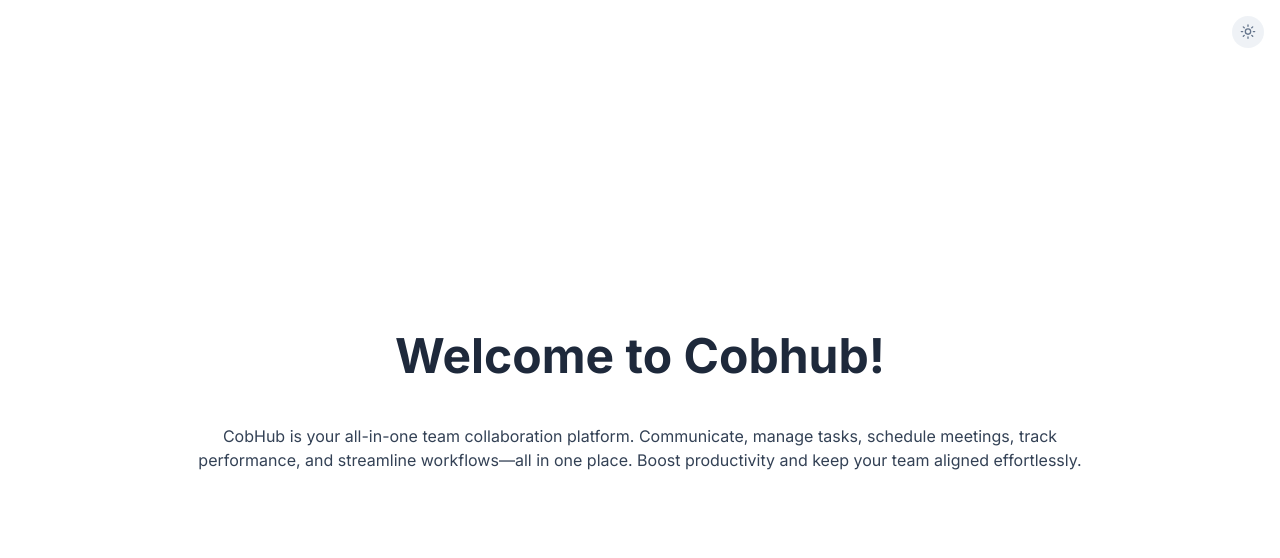
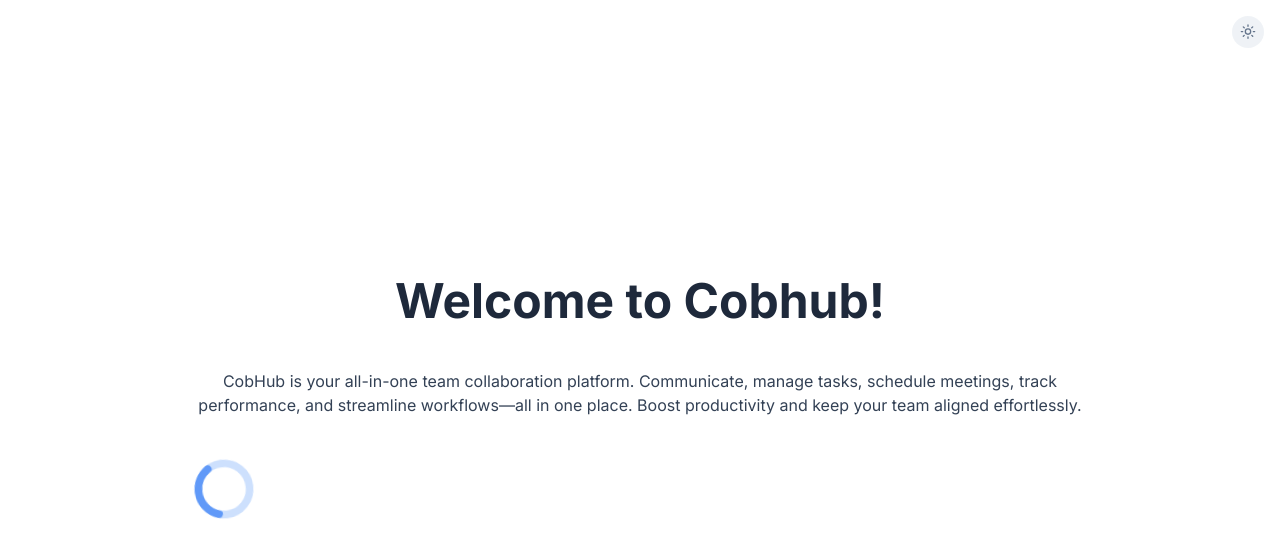
Before and after one commit to babarkamal114/cobhub, a Next.js app: page / in a window 1280 px wide. Shown: the top 558 px of the page. Built offline with nearby package versions, Linux system fonts and the light colour scheme.

Commit message:
feat: add loader component

```diff
--- a/src/app/page.tsx
+++ b/src/app/page.tsx
@@ -1,7 +1,7 @@
 'use client';
 
 import ThemeSwitch from '@/components/theme-toggle';
-import { Typography } from 'ui-components';
+import { Loader, Typography } from 'ui-components';
 
 export default function Home() {
   return (
@@ -16,6 +16,7 @@ export default function Home() {
           meetings, track performance, and streamline workflows—all in one place. Boost productivity
           and keep your team aligned effortlessly.
         </Typography>
+        <Loader size="xl" thickness="lg" color="info" />
       </div>
     </main>
   );
--- a/src/components/ui/loader.tsx
+++ b/src/components/ui/loader.tsx
@@ -3,7 +3,17 @@ import clsx from 'clsx';
 import { LoaderProps } from '@/types/components';
 import { loaderVariants } from 'variants';
 
-const Loader: React.FC<LoaderProps> = ({ size, classNames, thickness, color, ...props }) => {
+import { thickness } from '../variants/loader-variants';
+
+const Loader: React.FC<LoaderProps> = ({
+  size,
+  classNames,
+  thickness: thicknessSize,
+  color,
+  ...props
+}) => {
+  const strockWidth = thicknessSize ? thickness[thicknessSize] : thickness.md;
+
   return (
     <span
       className={clsx(loaderVariants({ color, size }), classNames)}
@@ -18,7 +28,7 @@ const Loader: React.FC<LoaderProps> = ({ size, classNames, thickness, color, ...
           cy="25"
           r="20"
           stroke="currentColor"
-          strokeWidth={thickness}
+          strokeWidth={strockWidth}
         />
         <circle
           className="opacity-75"
@@ -26,7 +36,7 @@ const Loader: React.FC<LoaderProps> = ({ size, classNames, thickness, color, ...
           cy="25"
           r="20"
           stroke="currentColor"
-          strokeWidth={thickness}
+          strokeWidth={strockWidth}
           strokeDasharray="80"
           strokeDashoffset="60"
           strokeLinecap="round"
--- a/src/components/variants/loader-variants.ts
+++ b/src/components/variants/loader-variants.ts
@@ -1,4 +1,6 @@
 import { cva } from 'class-variance-authority';
+
+import { Size } from '@/types';
 
 export const loaderVariants = cva(
   // Base classes - always applied
@@ -35,3 +37,13 @@ export const loaderVariants = cva(
     },
   }
 );
+
+export const thickness: Record<Size, number> = {
+  xxxs: 1,
+  xxs: 2,
+  xs: 3,
+  sm: 4,
+  md: 5,
+  lg: 6,
+  xl: 8,
+};
--- a/src/types/components.ts
+++ b/src/types/components.ts
@@ -220,7 +220,7 @@ export interface TextAreaProps
 export interface LoaderProps
   extends Omit<React.HTMLAttributes<HTMLSpanElement>, 'color'>,
     VariantProps<typeof loaderVariants> {
-  thickness?: number;
+  thickness?: Size;
   size?: Size;
   color: Color;
   classNames?: string;
```
